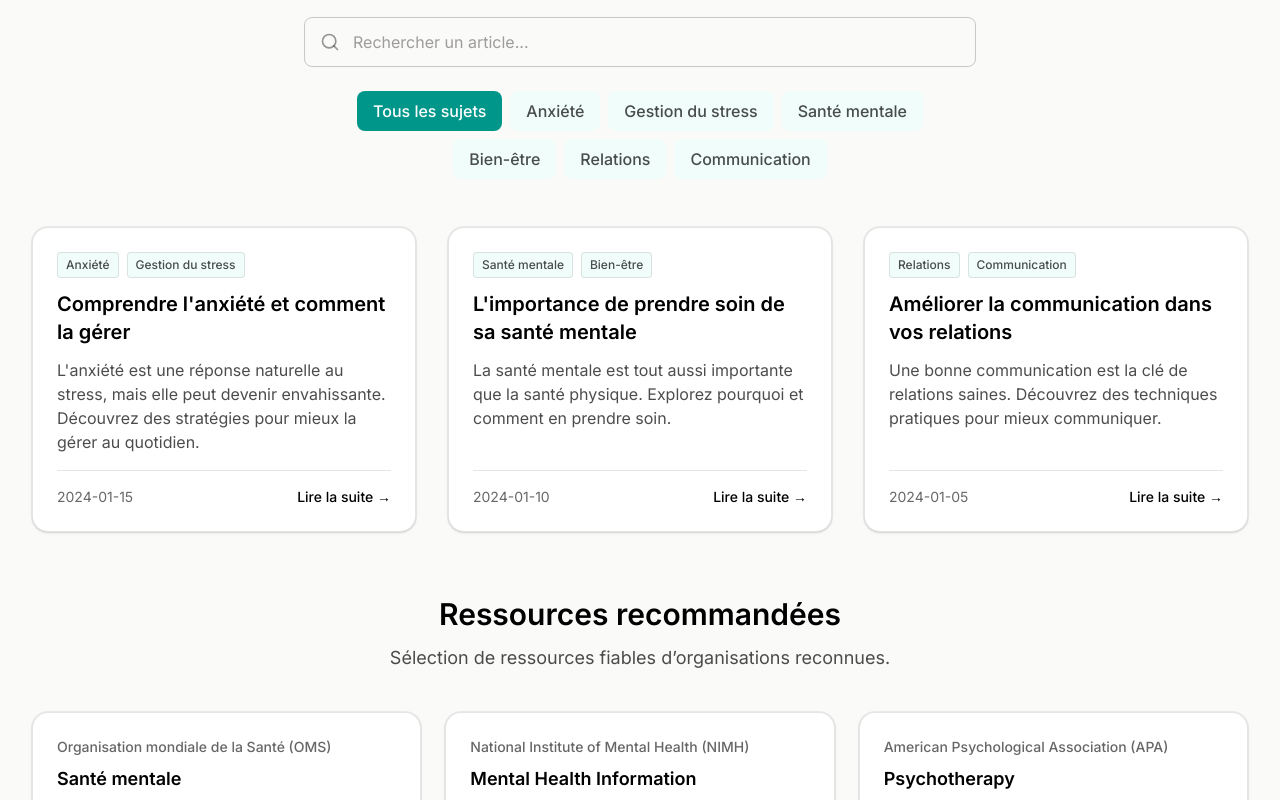
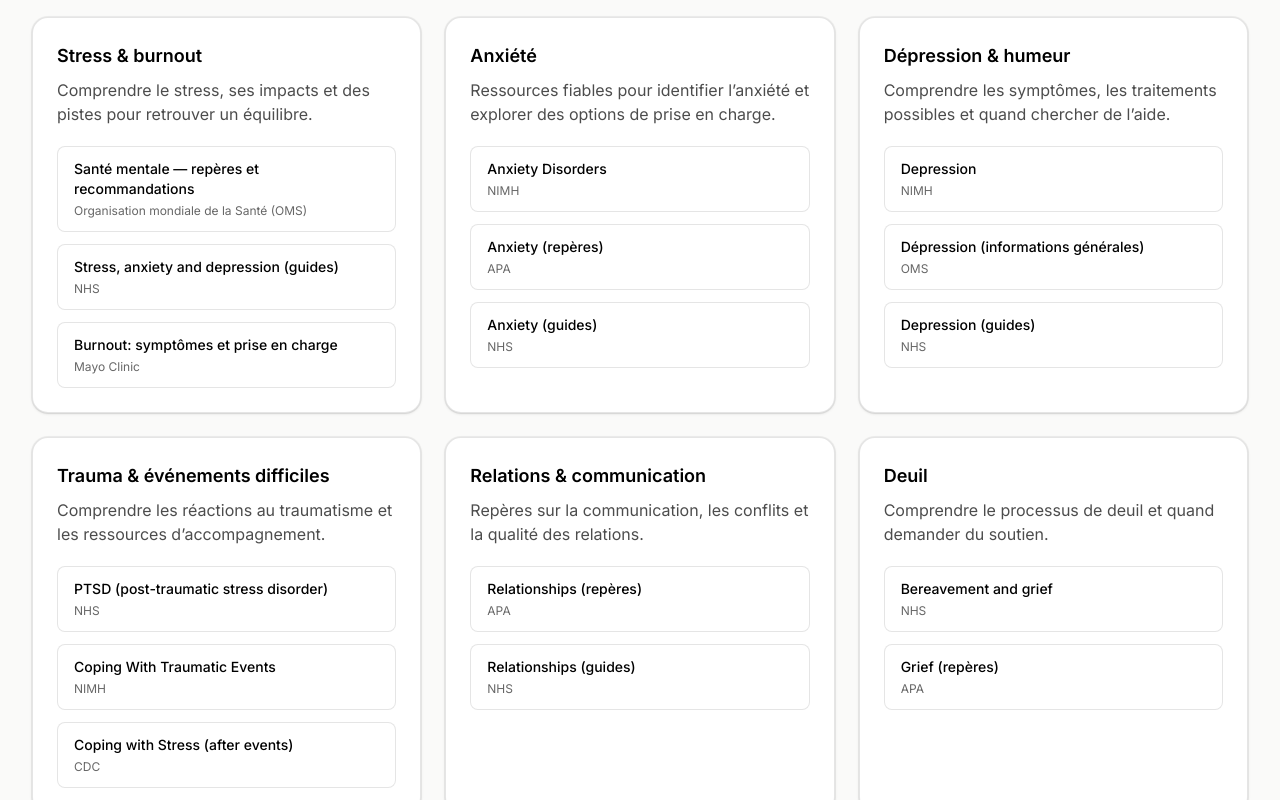
Before and after one commit to edlight123/johanne-landrin, a Next.js app: page /ressources in a window 1280 px wide. Shown: the part 300-1100 px from the top of the page. Built offline with nearby package versions, Linux system fonts and the light colour scheme.

Commit message:
Ressources: remove placeholders, add topic sources

```diff
--- a/src/app/ressources/page.tsx
+++ b/src/app/ressources/page.tsx
@@ -1,111 +1,157 @@
 'use client';
 
-import { useState } from 'react';
-import { Search } from 'lucide-react';
 import { useLanguage } from '@/lib/i18n/LanguageProvider';
 import Card from '@/components/ui/Card';
-import Link from 'next/link';
 
-// Placeholder posts - in production, these would come from MDX files
-const samplePosts = [
+type ExternalLink = {
+  label: string;
+  org: string;
+  href: string;
+};
+
+type TopicResource = {
+  topic: string;
+  description: string;
+  links: ExternalLink[];
+};
+
+const topicResources: TopicResource[] = [
   {
-    slug: 'comprendre-lanxiete',
-    title: 'Comprendre l\'anxiété et comment la gérer',
-    excerpt: 'L\'anxiété est une réponse naturelle au stress, mais elle peut devenir envahissante. Découvrez des stratégies pour mieux la gérer au quotidien.',
-    date: '2024-01-15',
-    tags: ['Anxiété', 'Gestion du stress'],
+    topic: 'Stress & burnout',
+    description: 'Comprendre le stress, ses impacts et des pistes pour retrouver un équilibre.',
+    links: [
+      {
+        org: 'Organisation mondiale de la Santé (OMS)',
+        label: 'Santé mentale — repères et recommandations',
+        href: 'https://www.who.int/health-topics/mental-health',
       },
       {
-    slug: 'importance-sante-mentale',
-    title: 'L\'importance de prendre soin de sa santé mentale',
-    excerpt: 'La santé mentale est tout aussi importante que la santé physique. Explorez pourquoi et comment en prendre soin.',
-    date: '2024-01-10',
-    tags: ['Santé mentale', 'Bien-être'],
+        org: 'NHS',
+        label: 'Stress, anxiety and depression (guides)',
+        href: 'https://www.nhs.uk/mental-health/',
       },
       {
-    slug: 'communication-relation',
-    title: 'Améliorer la communication dans vos relations',
-    excerpt: 'Une bonne communication est la clé de relations saines. Découvrez des techniques pratiques pour mieux communiquer.',
-    date: '2024-01-05',
-    tags: ['Relations', 'Communication'],
+        org: 'Mayo Clinic',
+        label: 'Burnout: symptômes et prise en charge',
+        href: 'https://www.mayoclinic.org/healthy-lifestyle/adult-health/in-depth/burnout/art-20046642',
       },
-];
-
-const externalResources = [
-  {
-    org: 'Organisation mondiale de la Santé (OMS)'
-    ,
-    title: 'Santé mentale'
-    ,
-    description: 'Aperçu des enjeux, déterminants et pistes d’action en santé mentale.'
-    ,
-    href: 'https://www.who.int/health-topics/mental-health'
+    ],
   },
   {
-    org: 'National Institute of Mental Health (NIMH)'
-    ,
-    title: 'Mental Health Information'
-    ,
-    description: 'Fiches et ressources fiables sur les troubles psychiques et les soins.'
-    ,
-    href: 'https://www.nimh.nih.gov/health'
+    topic: 'Anxiété',
+    description: 'Ressources fiables pour identifier l’anxiété et explorer des options de prise en charge.',
+    links: [
+      {
+        org: 'NIMH',
+        label: 'Anxiety Disorders',
+        href: 'https://www.nimh.nih.gov/health/topics/anxiety-disorders',
       },
       {
-    org: 'American Psychological Association (APA)'
-    ,
-    title: 'Psychotherapy'
-    ,
-    description: 'Comprendre la psychothérapie, ses objectifs et ce à quoi s’attendre.'
-    ,
-    href: 'https://www.apa.org/topics/psychotherapy'
+        org: 'APA',
+        label: 'Anxiety (repères)',
+        href: 'https://www.apa.org/topics/anxiety',
       },
       {
-    org: 'Centers for Disease Control and Prevention (CDC)'
-    ,
-    title: 'Mental Health'
-    ,
-    description: 'Informations et recommandations de santé publique liées à la santé mentale.'
-    ,
-    href: 'https://www.cdc.gov/mentalhealth/index.htm'
+        org: 'NHS',
+        label: 'Anxiety (guides)',
+        href: 'https://www.nhs.uk/mental-health/conditions/anxiety/',
+      },
+    ],
   },
   {
-    org: 'NHS (Royaume-Uni)'
-    ,
-    title: 'Mental health'
-    ,
-    description: 'Guides pratiques et orientations pour chercher de l’aide et des soins.'
-    ,
-    href: 'https://www.nhs.uk/mental-health/'
+    topic: 'Dépression & humeur',
+    description: 'Comprendre les symptômes, les traitements possibles et quand chercher de l’aide.',
+    links: [
+      {
+        org: 'NIMH',
+        label: 'Depression',
+        href: 'https://www.nimh.nih.gov/health/topics/depression',
       },
       {
-    org: 'UNICEF'
-    ,
-    title: 'Santé mentale des adolescents'
-    ,
-    description: 'Ressources et repères sur le bien-être psychologique des jeunes.'
-    ,
-    href: 'https://www.unicef.org/health/mental-health'
+        org: 'OMS',
+        label: 'Dépression (informations générales)',
+        href: 'https://www.who.int/news-room/fact-sheets/detail/depression',
+      },
+      {
+        org: 'NHS',
+        label: 'Depression (guides)',
+        href: 'https://www.nhs.uk/mental-health/conditions/depression/',
+      },
+    ],
+  },
+  {
+    topic: 'Trauma & événements difficiles',
+    description: 'Comprendre les réactions au traumatisme et les ressources d’accompagnement.',
+    links: [
+      {
+        org: 'NHS',
+        label: 'PTSD (post-traumatic stress disorder)',
+        href: 'https://www.nhs.uk/mental-health/conditions/post-traumatic-stress-disorder-ptsd/',
+      },
+      {
+        org: 'NIMH',
+        label: 'Coping With Traumatic Events',
+        href: 'https://www.nimh.nih.gov/health/topics/coping-with-traumatic-events',
+      },
+      {
+        org: 'CDC',
+        label: 'Coping with Stress (after events)',
+        href: 'https://www.cdc.gov/mentalhealth/stress-coping/index.html',
+      },
+    ],
+  },
+  {
+    topic: 'Relations & communication',
+    description: 'Repères sur la communication, les conflits et la qualité des relations.',
+    links: [
+      {
+        org: 'APA',
+        label: 'Relationships (repères)',
+        href: 'https://www.apa.org/topics/relationships',
+      },
+      {
+        org: 'NHS',
+        label: 'Relationships (guides)',
+        href: 'https://www.nhs.uk/every-mind-matters/mental-wellbeing-tips/relationships/',
+      },
+    ],
+  },
+  {
+    topic: 'Deuil',
+    description: 'Comprendre le processus de deuil et quand demander du soutien.',
+    links: [
+      {
+        org: 'NHS',
+        label: 'Bereavement and grief',
+        href: 'https://www.nhs.uk/mental-health/feelings-symptoms-behaviours/feelings-and-symptoms/grief-bereavement-and-loss/',
+      },
+      {
+        org: 'APA',
+        label: 'Grief (repères)',
+        href: 'https://www.apa.org/topics/grief',
+      },
+    ],
+  },
+  {
+    topic: 'Adolescents & jeunes adultes',
+    description: 'Ressources sur le bien-être psychologique des adolescents.',
+    links: [
+      {
+        org: 'UNICEF',
+        label: 'Mental health',
+        href: 'https://www.unicef.org/health/mental-health',
+      },
+      {
+        org: 'NIMH',
+        label: 'Child and Adolescent Mental Health',
+        href: 'https://www.nimh.nih.gov/health/topics/child-and-adolescent-mental-health',
+      },
+    ],
   },
 ];
 
 export default function ResourcesPage() {
   const { t } = useLanguage();
-  const [searchTerm, setSearchTerm] = useState('');
-  const [selectedTag, setSelectedTag] = useState('');
-
-  // Get all unique tags
-  const allTags = Array.from(
-    new Set(samplePosts.flatMap((post) => post.tags))
-  );
-
-  // Filter posts
-  const filteredPosts = samplePosts.filter((post) => {
-    const matchesSearch =
-      post.title.toLowerCase().includes(searchTerm.toLowerCase()) ||
-      post.excerpt.toLowerCase().includes(searchTerm.toLowerCase());
-    const matchesTag = !selectedTag || post.tags.includes(selectedTag);
-    return matchesSearch && matchesTag;
-  });
 
   return (
     <div className="py-16 lg:py-24">
@@ -118,114 +164,29 @@ export default function ResourcesPage() {
           <p className="text-xl text-black/70">{t.resources.subtitle}</p>
         </div>
 
-        {/* Search & Filter */}
-        <div className="max-w-2xl mx-auto mb-12">
-          <div className="relative mb-6">
-            <Search className="absolute left-4 top-1/2 -translate-y-1/2 w-5 h-5 text-black/40" />
-            <input
-              type="text"
-              placeholder={t.resources.searchPlaceholder}
-              value={searchTerm}
-              onChange={(e) => setSearchTerm(e.target.value)}
-              className="w-full pl-12 pr-4 py-3 rounded-lg border border-black/20 focus:border-teal-600 focus:outline-none focus:ring-2 focus:ring-teal-600/10"
-            />
-          </div>
-
-          {/* Tags */}
-          <div className="flex flex-wrap gap-2 justify-center">
-            <button
-              onClick={() => setSelectedTag('')}
-              className={`px-4 py-2 rounded-lg font-medium transition-colors ${
-                !selectedTag
-                  ? 'bg-teal-600 text-white'
-                  : 'bg-teal-50 text-black/70 hover:bg-teal-100'
-              }`}
-            >
-              {t.resources.allTopics}
-            </button>
-            {allTags.map((tag) => (
-              <button
-                key={tag}
-                onClick={() => setSelectedTag(tag)}
-                className={`px-4 py-2 rounded-lg font-medium transition-colors ${
-                  selectedTag === tag
-                    ? 'bg-teal-600 text-white'
-                    : 'bg-teal-50 text-black/70 hover:bg-teal-100'
-                }`}
-              >
-                {tag}
-              </button>
-            ))}
-          </div>
-        </div>
-
-        {/* Posts Grid */}
-        {filteredPosts.length > 0 ? (
-          <div className="grid grid-cols-1 md:grid-cols-2 lg:grid-cols-3 gap-8">
-            {filteredPosts.map((post) => (
-              <Link key={post.slug} href={`/ressources/${post.slug}`}>
-                <Card hover className="h-full flex flex-col">
-                  <div className="flex-1">
-                    <div className="flex flex-wrap gap-2 mb-3">
-                      {post.tags.map((tag) => (
-                        <span
-                          key={tag}
-                          className="px-2 py-1 bg-teal-50 text-black/70 text-xs font-medium rounded border border-black/10"
-                        >
-                          {tag}
-                        </span>
-                      ))}
-                    </div>
-                    <h2 className="text-xl font-semibold text-black mb-3">
-                      {post.title}
-                    </h2>
-                    <p className="text-black/70 mb-4">{post.excerpt}</p>
-                  </div>
-                  <div className="flex items-center justify-between pt-4 border-t border-black/10">
-                    <span className="text-sm text-black/60">{post.date}</span>
-                    <span className="text-sm font-medium text-black">
-                      {t.resources.readMore} →
-                    </span>
-                  </div>
-                </Card>
-              </Link>
-            ))}
-          </div>
-        ) : (
-          <div className="text-center py-12">
-            <p className="text-lg text-black/70">{t.resources.noResults}</p>
-          </div>
-        )}
-
-        {/* Recommended external resources */}
-        <div className="mt-16">
-          <div className="text-center mb-10">
-            <h2 className="text-2xl sm:text-3xl font-semibold text-black">
-              Ressources recommandées
-            </h2>
-            <p className="mt-3 text-lg text-black/70">
-              Sélection de ressources fiables d’organisations reconnues.
-            </p>
-          </div>
-
+        {/* Topic-based resources */}
         <div className="grid grid-cols-1 md:grid-cols-2 lg:grid-cols-3 gap-6">
-            {externalResources.map((resource) => (
+          {topicResources.map((topic) => (
+            <Card key={topic.topic} className="h-full">
+              <h2 className="text-lg font-semibold text-black">{topic.topic}</h2>
+              <p className="mt-2 text-black/70">{topic.description}</p>
+              <ul className="mt-5 space-y-3">
+                {topic.links.map((link) => (
+                  <li key={link.href}>
                     <a
-                key={resource.href}
-                href={resource.href}
+                      href={link.href}
                       target="_blank"
                       rel="noreferrer"
-                className="block"
+                      className="block rounded-lg border border-black/10 bg-white px-4 py-3 hover:bg-teal-50 transition-colors"
                     >
-                <Card hover className="h-full">
-                  <p className="text-sm font-medium text-black/60">{resource.org}</p>
-                  <h3 className="mt-2 text-lg font-semibold text-black">{resource.title}</h3>
-                  <p className="mt-2 text-black/70">{resource.description}</p>
-                  <p className="mt-4 text-sm font-medium text-teal-700">Ouvrir →</p>
+                      <p className="text-sm font-medium text-black">{link.label}</p>
+                      <p className="text-xs text-black/60 mt-1">{link.org}</p>
+                    </a>
+                  </li>
+                ))}
+              </ul>
             </Card>
-              </a>
           ))}
-          </div>
         </div>
 
         {/* Info Note */}
```
Lines whose indentation alone changed are shown as unchanged.
